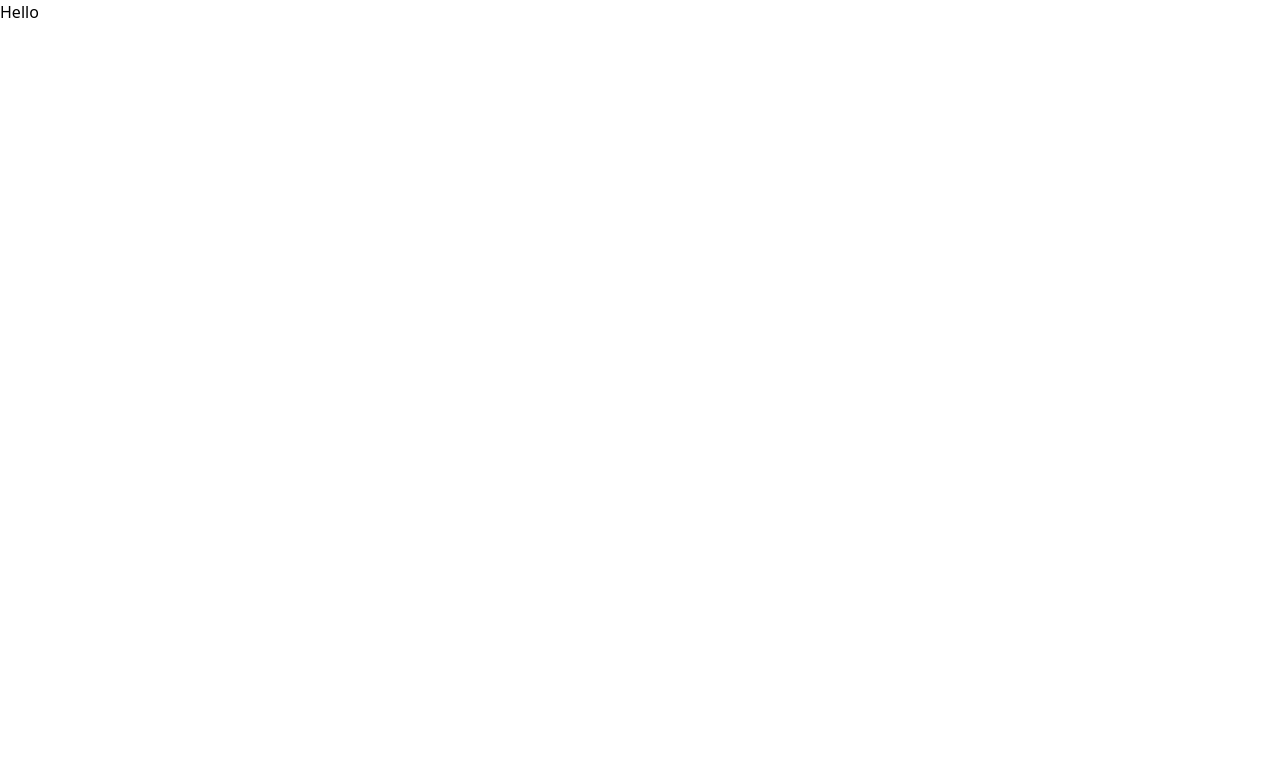
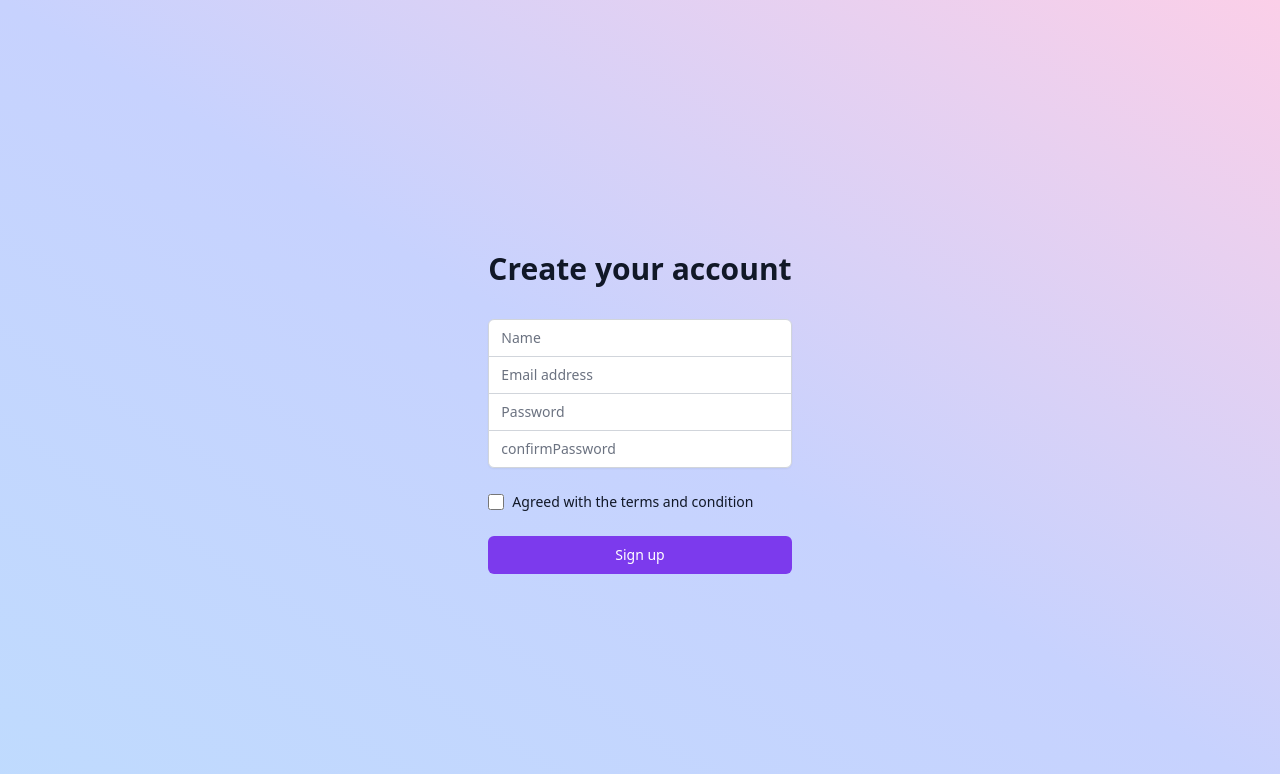
Before and after one commit to Jahid1499/task_management_react, a React (Create React App) app: page / in a window 1280 px wide. Shown: the top 774 px of the page. Built offline with nearby package versions, Linux system fonts and the light colour scheme.

Commit message:
Design login and registration page

```diff
--- a/src/App.js
+++ b/src/App.js
@@ -1,7 +1,11 @@
+// import Login from "./pages/Login";
+import Registration from "./pages/Registration";
+
 function App() {
   return (
     <div>
-      <h1>Hello</h1>
+      {/* <Login /> */}
+      <Registration />
     </div>
   );
 }
--- a/src/pages/Registration.jsx
+++ b/src/pages/Registration.jsx
@@ -0,0 +1,115 @@
+const Registration = () => {
+  return (
+    <div class="flex flex-col w-screen h-screen overflow-auto text-gray-700 bg-gradient-to-tr from-blue-200 via-indigo-200 to-pink-200">
+      <div class="grid place-items-center h-screen">
+        <div class="min-h-full flex items-center justify-center py-12 px-4 sm:px-6 lg:px-8">
+          <div class="max-w-md w-full space-y-8">
+            <div>
+              {/* <img
+                class="mx-auto h-12 w-auto"
+                src="./assets/lws-logo-light.svg"
+                alt="Learn with sumit"
+              /> */}
+              <h2 class="mt-6 text-center text-3xl font-extrabold text-gray-900">
+                Create your account
+              </h2>
+            </div>
+            <form class="mt-8 space-y-6" action="#" method="POST">
+              <input type="hidden" name="remember" value="true" />
+              <div class="rounded-md shadow-sm -space-y-px">
+                <div>
+                  <label for="name" class="sr-only">
+                    Full Name
+                  </label>
+                  <input
+                    id="name"
+                    name="Name"
+                    type="Name"
+                    autocomplete="Name"
+                    required
+                    class="appearance-none rounded-none relative block w-full px-3 py-2 border border-gray-300 placeholder-gray-500 text-gray-900 rounded-t-md focus:outline-none focus:ring-violet-500 focus:border-violet-500 focus:z-10 sm:text-sm"
+                    placeholder="Name"
+                  />
+                </div>
+
+                <div>
+                  <label for="email-address" class="sr-only">
+                    Email address
+                  </label>
+                  <input
+                    id="email-address"
+                    name="email"
+                    type="email"
+                    autocomplete="email"
+                    required
+                    class="appearance-none rounded-none relative block w-full px-3 py-2 border border-gray-300 placeholder-gray-500 text-gray-900 focus:outline-none focus:ring-violet-500 focus:border-violet-500 focus:z-10 sm:text-sm"
+                    placeholder="Email address"
+                  />
+                </div>
+
+                <div>
+                  <label for="password" class="sr-only">
+                    Password
+                  </label>
+                  <input
+                    id="password"
+                    name="password"
+                    type="password"
+                    autocomplete="current-password"
+                    required
+                    class="appearance-none rounded-none relative block w-full px-3 py-2 border border-gray-300 placeholder-gray-500 text-gray-900 focus:outline-none focus:ring-violet-500 focus:border-violet-500 focus:z-10 sm:text-sm"
+                    placeholder="Password"
+                  />
+                </div>
+
+                <div>
+                  <label for="confirmPassword" class="sr-only">
+                    Confirm Password
+                  </label>
+                  <input
+                    id="confirmPassword"
+                    name="confirmPassword"
+                    type="confirmPassword"
+                    autocomplete="current-confirmPassword"
+                    required
+                    class="appearance-none rounded-none relative block w-full px-3 py-2 border border-gray-300 placeholder-gray-500 text-gray-900 rounded-b-md focus:outline-none focus:ring-violet-500 focus:border-violet-500 focus:z-10 sm:text-sm"
+                    placeholder="confirmPassword"
+                  />
+                </div>
+              </div>
+
+              <div class="flex items-center justify-between">
+                <div class="flex items-center">
+                  <input
+                    id="remember-me"
+                    name="remember-me"
+                    type="checkbox"
+                    class="h-4 w-4 text-violet-600 focus:ring-violet-500 border-gray-300 rounded"
+                  />
+                  <label
+                    for="accept-terms"
+                    class="ml-2 block text-sm text-gray-900"
+                  >
+                    Agreed with the terms and condition
+                  </label>
+                </div>
+              </div>
+
+              <div>
+                <button
+                  type="submit"
+                  class="group relative w-full flex justify-center py-2 px-4 border border-transparent text-sm font-medium rounded-md text-white bg-violet-600 hover:bg-violet-700 focus:outline-none focus:ring-2 focus:ring-offset-2 focus:ring-violet-500"
+                >
+                  <span class="absolute left-0 inset-y-0 flex items-center pl-3"></span>
+                  Sign up
+                </button>
+              </div>
+            </form>
+          </div>
+        </div>
+      </div>
+    </div>
+  );
+};
+
+export default Registration;
```
Also changed, not shown: src/pages/Login.jsx (+67 -0 lines).
